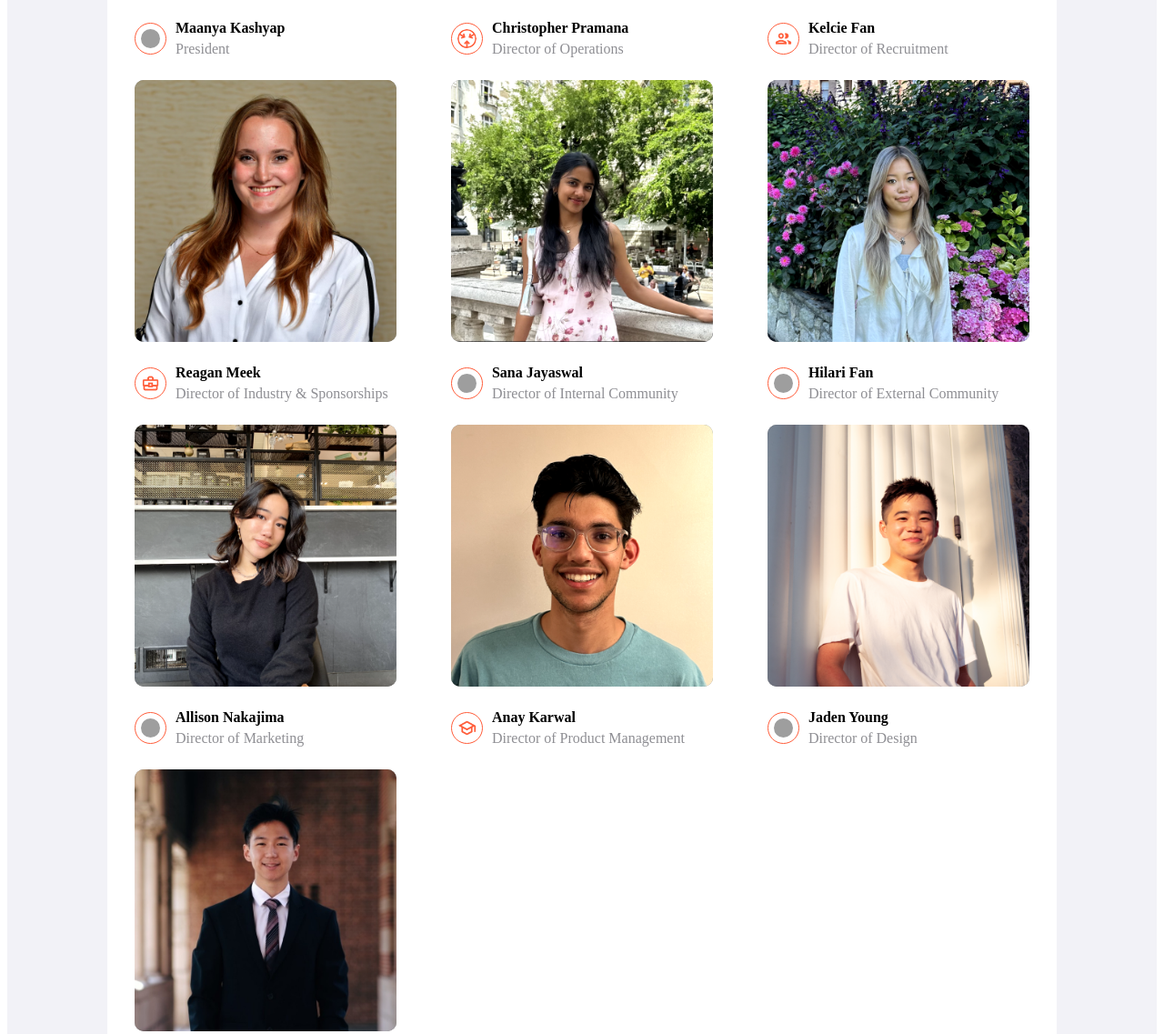
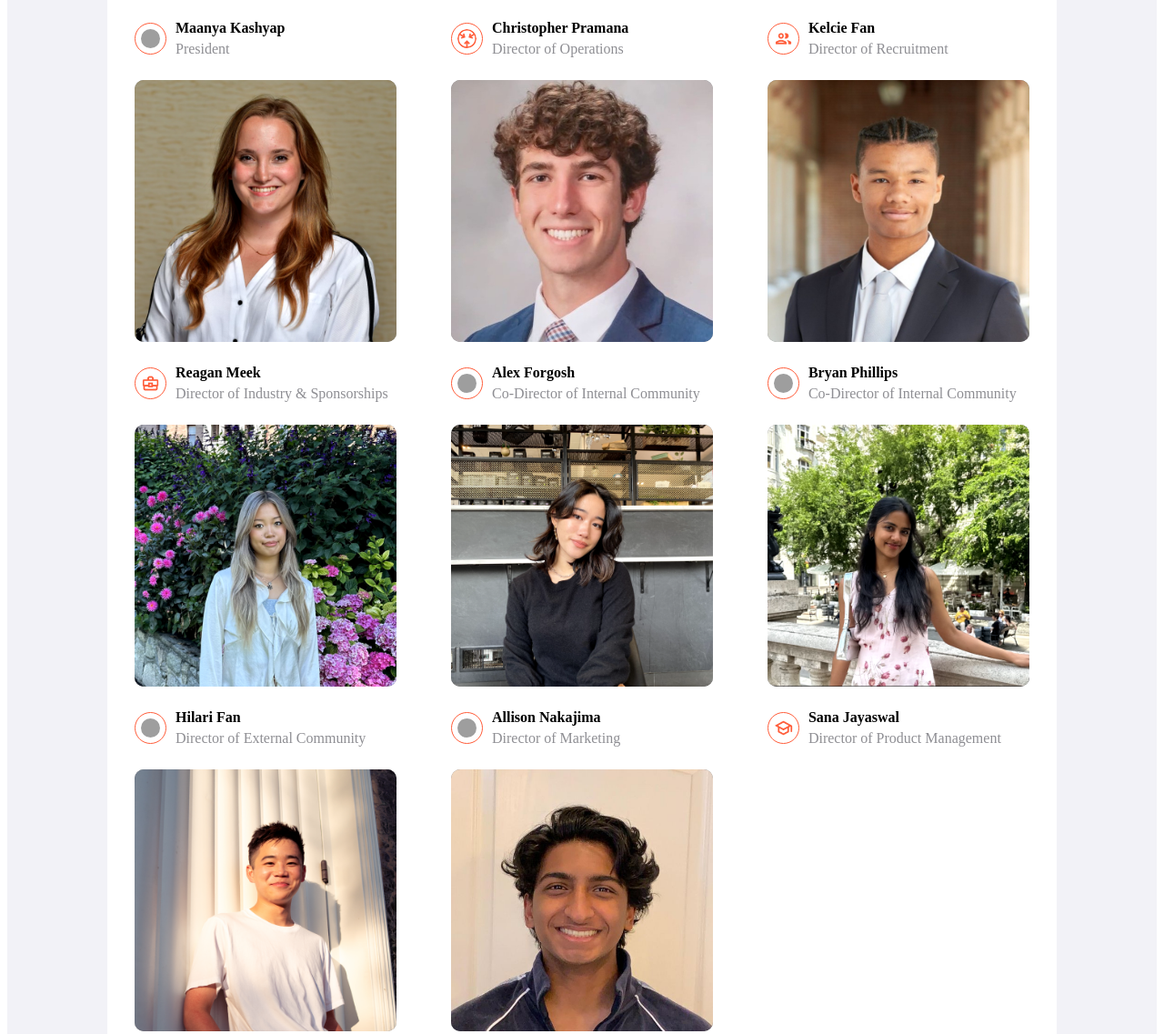
Before and after one commit to USC-Lavalab/Lavalab, a Gatsby site: page /home in a window 1280 px wide. Shown: the part 6115-7252 px from the top of the page at 91% size. Built offline with nearby package versions, Linux system fonts and the light colour scheme; Gatsby itself is replaced by a stand-in of ours; grey boxes are pictures that could not be loaded.

Commit message:
new eboard spring 2024

```diff
--- a/src/pages/home.js
+++ b/src/pages/home.js
@@ -75,9 +75,10 @@ import Reagan from "../../static/img/exec/reagan.png";
 import Sana from "../../static/img/exec/sana.png";
 import Hilari from "../../static/img/exec/hilari.png";
 import Allison from "../../static/img/exec/allison.png";
-import Anay from "../../static/img/exec/anay.png";
 import Jaden from "../../static/img/exec/jaden.png";
-import Scott from "../../static/img/exec/scott.png";
+import Aditya from "../../static/img/exec/aditya.png";
+import Alex from "../../static/img/exec/alex.png";
+import Bryan from "../../static/img/exec/bryan.png";
 
 import "./home.css";
 const HomePage = () => {
@@ -769,7 +770,7 @@ const HomePage = () => {
               </div>
               <div className="member">
                 <img
-                  src={Sana}
+                  src={Alex}
                   className="profile-pic"
                   alt=""
                 />
@@ -781,15 +782,42 @@ const HomePage = () => {
                   />
                   <div className="description-inner">
                     <a
-                      href="https://www.linkedin.com/in/sana-jayaswal-43a83b1b8/"
+                      href="https://www.linkedin.com/in/forgosh/"
                       target="_blank"
                       rel="noopener noreferrer"
                       className="linkedInLinks"
                     >
-                      <p className="name">Sana Jayaswal</p>
+                      <p className="name">Alex Forgosh</p>
                     </a>
                     <p className="eboard-title">
-                      Director of Internal Community
+                      Co-Director of Internal Community
+                    </p>
+                  </div>
+                </div>
+              </div>
+              <div className="member">
+                <img
+                  src={Bryan}
+                  className="profile-pic"
+                  alt=""
+                />
+                <div className="description">
+                  <img
+                    className="eboard-icon"
+                    src={CommunityIcon}
+                    alt=""
+                  />
+                  <div className="description-inner">
+                    <a
+                      href="https://www.linkedin.com/in/bryan-phillips12/"
+                      target="_blank"
+                      rel="noopener noreferrer"
+                      className="linkedInLinks"
+                    >
+                      <p className="name">Bryan Phillips</p>
+                    </a>
+                    <p className="eboard-title">
+                      Co-Director of Internal Community
                     </p>
                   </div>
                 </div>
@@ -848,7 +876,7 @@ const HomePage = () => {
               </div>
               <div className="member">
                 <img
-                  src={Anay}
+                  src={Sana}
                   className="profile-pic"
                   alt=""
                 />
@@ -860,12 +888,12 @@ const HomePage = () => {
                   />
                   <div className="description-inner">
                     <a
-                      href="https://www.linkedin.com/in/anaykarwal/"
+                      href="https://www.linkedin.com/in/sana-jayaswal-43a83b1b8/"
                       target="_blank"
                       rel="noopener noreferrer"
                       className="linkedInLinks"
                     >
-                      <p className="name">Anay Karwal</p>
+                      <p className="name">Sana Jayaswal</p>
                     </a>
                     <p className="eboard-title">
                       Director of Product Management
@@ -900,7 +928,7 @@ const HomePage = () => {
               </div>
               <div className="member">
                 <img
-                  src={Scott}
+                  src={Aditya}
                   className="profile-pic"
                   alt=""
                 />
@@ -912,12 +940,12 @@ const HomePage = () => {
                   />
                   <div className="description-inner">
                     <a
-                      href="https://www.linkedin.com/in/susantoscott/"
+                      href="https://www.linkedin.com/in/hariharan-aditya/"
                       target="_blank"
                       rel="noopener noreferrer"
                       className="linkedInLinks"
                     >
-                      <p className="name">Scott Susanto</p>
+                      <p className="name">Aditya Hariharan</p>
                     </a>
                     <p className="eboard-title">Director of Development</p>
                   </div>
```
Also changed, not shown: static/img/exec/aditya.png (added), static/img/exec/alex.png (added), static/img/exec/anay.png (deleted), static/img/exec/bryan.png (added), static/img/exec/scott.png (deleted).
